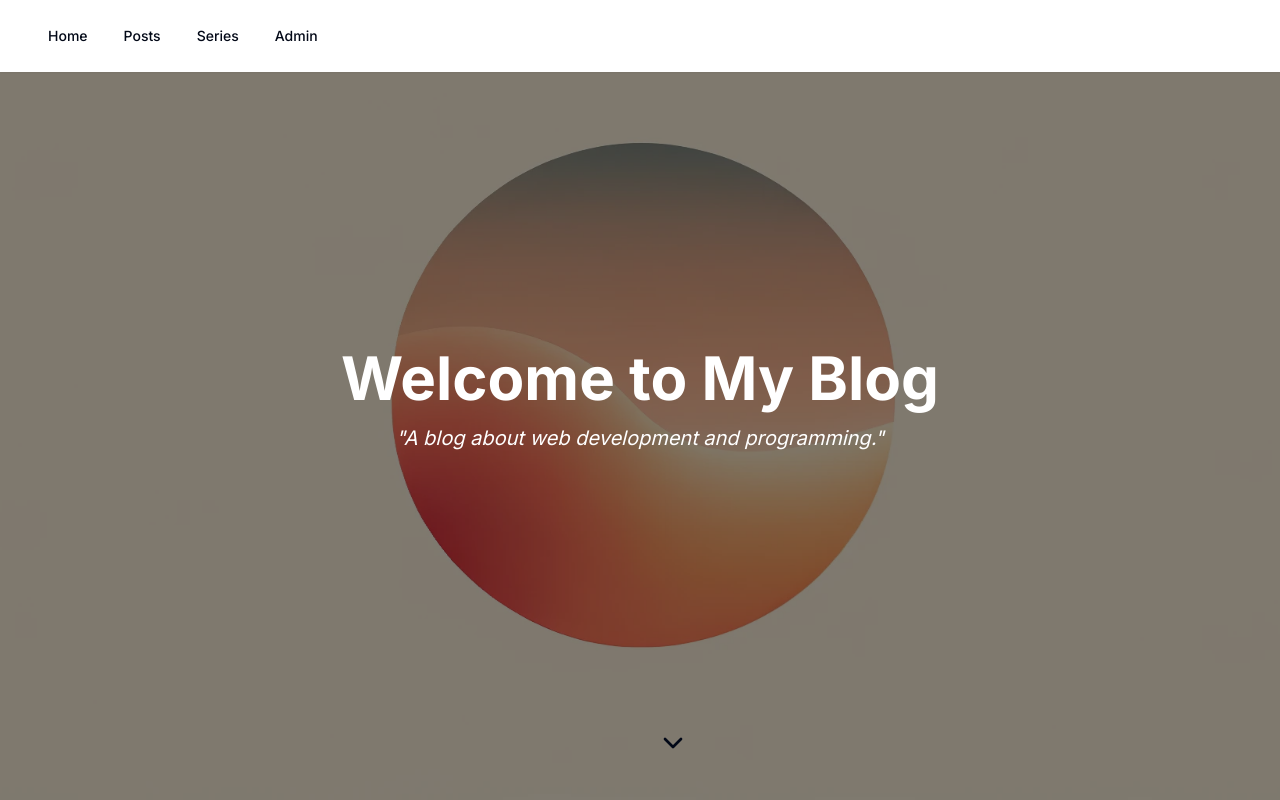
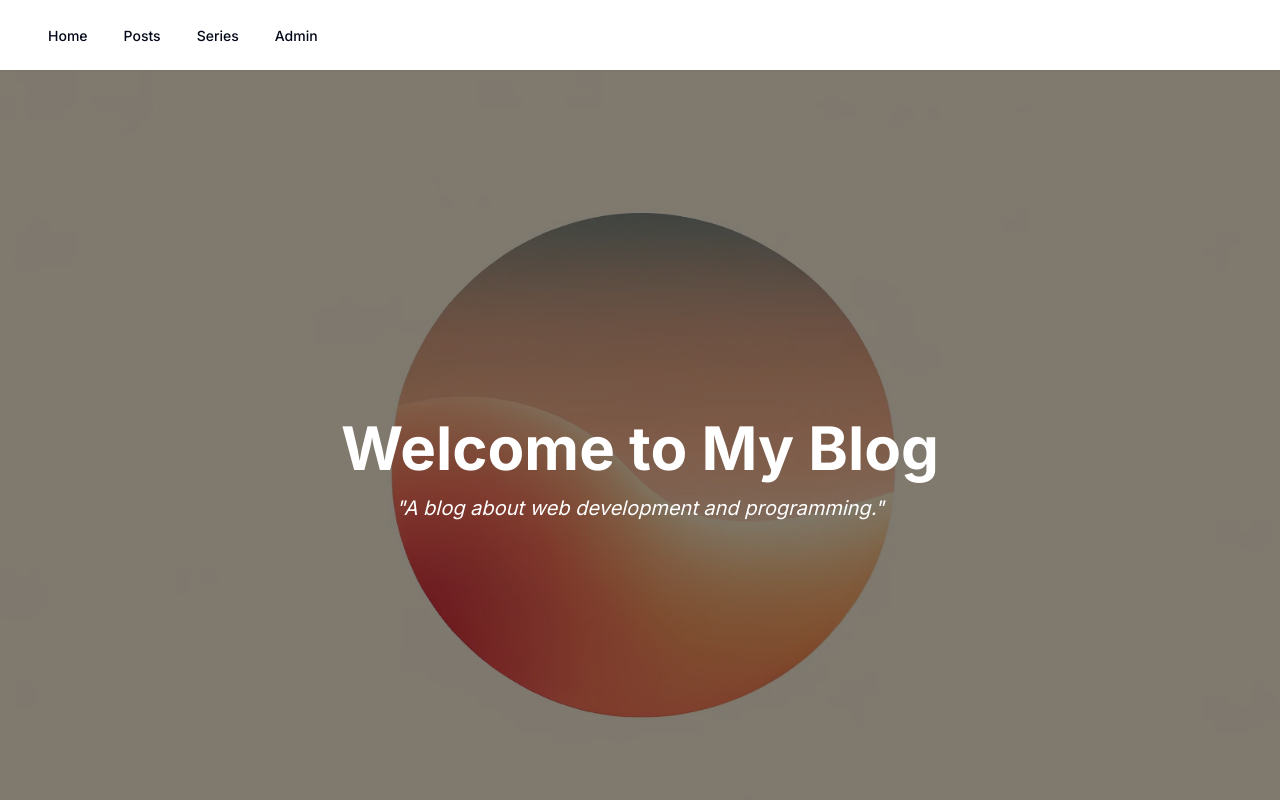
Before and after one commit to ukeSJTU/minerva, a Next.js app: page / in a window 1280 px wide. Shown: the top 800 px of the page. Built offline with nearby package versions, Linux system fonts and the light colour scheme.

Commit message:
feat(ui): set a fixed height for navbar and root layout

```diff
--- a/src/app/layout.tsx
+++ b/src/app/layout.tsx
@@ -19,7 +19,7 @@ export default function RootLayout({
     <html lang="en">
       <body className={inter.className}>
         <Navbar />
-        <div>{children}</div>
+        <div className="pt-[70px]">{children}</div>
       </body>
     </html>
   );
--- a/src/components/navbar.tsx
+++ b/src/components/navbar.tsx
@@ -20,7 +20,7 @@ const navItems: { title: string; href: string }[] = [
 
 export function Navbar() {
   return (
-    <div className="fixed top-0 left-0 right-0 bg-background z-50 shadow-sm">
+    <div className="fixed top-0 left-0 right-0 bg-background z-50 shadow-sm h-[70px]">
       <div className="container mx-auto flex justify-between items-center py-4">
         <NavigationMenu>
           <NavigationMenuList>
```
